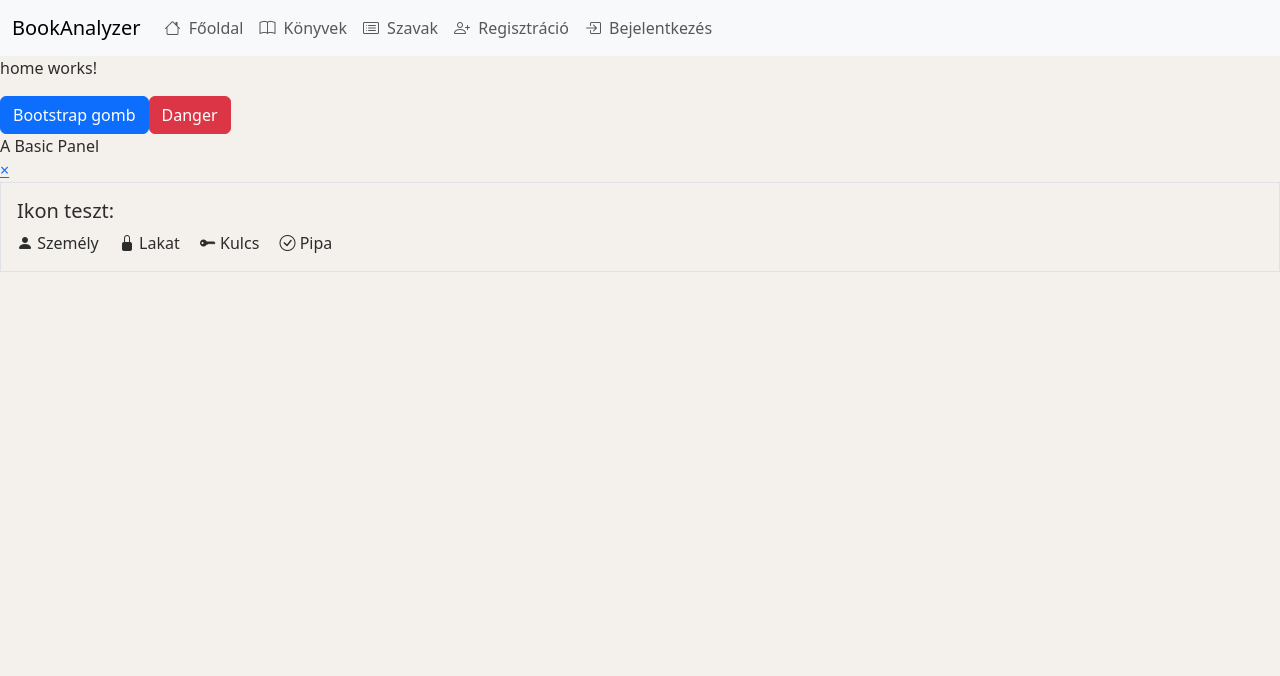
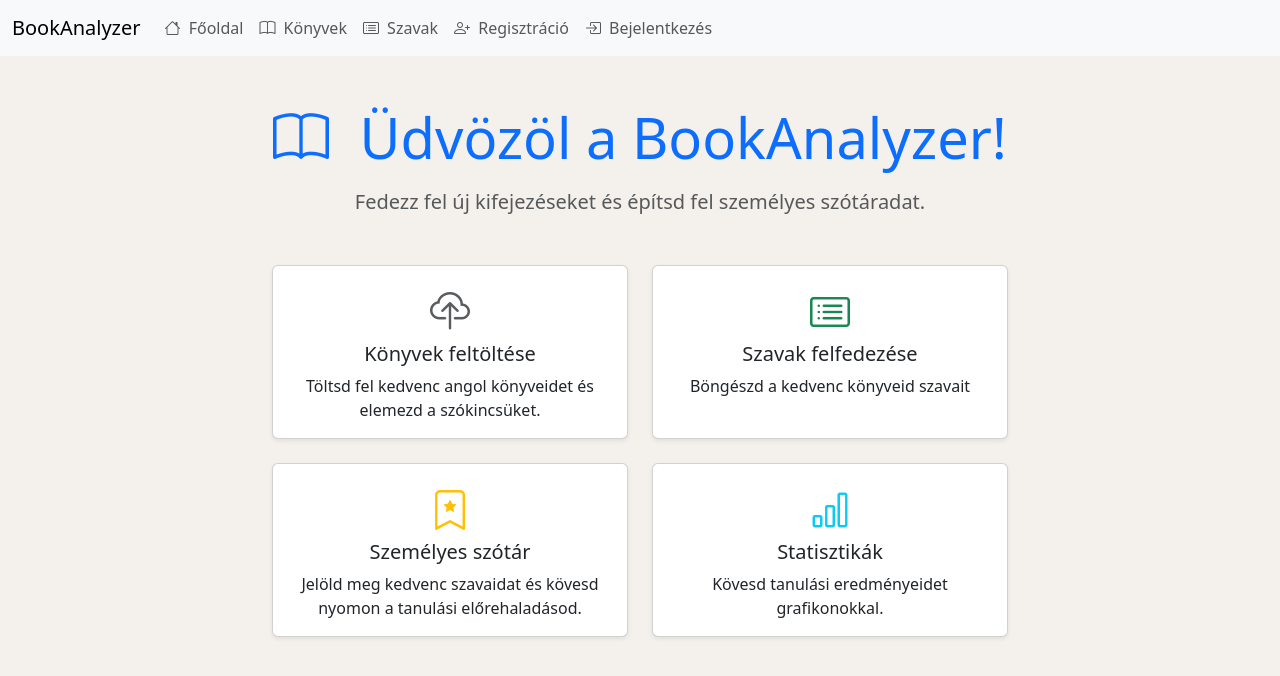
Before and after one commit to krisz1321/CVG38I-ERDEI-BookAnalysis, an Angular app in the folder FRONTEND/BookAnalyzerFrontend/: page / in a window 1280 px wide. Shown: the top 676 px of the page. Built offline with nearby package versions, Linux system fonts and the light colour scheme.

Commit message:
Designed homepage

```diff
--- a/FRONTEND/BookAnalyzerFrontend/src/app/add-book/add-book.component.html
+++ b/FRONTEND/BookAnalyzerFrontend/src/app/add-book/add-book.component.html
@@ -1,4 +1,3 @@
-<p>add-book works!</p>
 <app-navigation></app-navigation>
 
 <div class="container mt-4">
--- a/FRONTEND/BookAnalyzerFrontend/src/app/home/home.component.html
+++ b/FRONTEND/BookAnalyzerFrontend/src/app/home/home.component.html
@@ -1,18 +1,67 @@
 <app-navigation></app-navigation>
-<p>home works!</p>
-<button class="btn btn-primary">Bootstrap gomb</button>
-<button type="button" class="btn btn-danger">Danger</button>
 
-<div class="panel panel-default">
-  <div class="panel-body">A Basic Panel</div>
+<div class="container mt-5">
+  <div class="row justify-content-center">
+    <div class="col-lg-8">
+      <div class="text-center mb-5">
+        <h1 class="display-4 text-primary mb-3">
+          <i class="bi bi-book me-3"></i>
+          Üdvözöl a BookAnalyzer!
+        </h1>
+        <p class="lead text-muted">
+           {{ currentMessage }}
+        </p>
+      </div>
+
+      <!-- Funkciók -->
+      <div class="row g-4">
+        <div class="col-md-6">
+          <div class="card h-100 shadow-sm">
+            <div class="card-body text-center">
+              <i class="bi bi-cloud-upload fs-1 text-muted mb-3"></i>
+              <h5 class="card-title">Könyvek feltöltése</h5>
+              <p class="card-text">
+                Töltsd fel kedvenc angol könyveidet és elemezd a szókincsüket.
+              </p>
+            </div>
+          </div>
+        </div>
+
+        <div class="col-md-6">
+          <div class="card h-100 shadow-sm">
+            <div class="card-body text-center">
+              <i class="bi bi-card-list fs-1 text-success mb-3"></i>
+              <h5 class="card-title">Szavak felfedezése</h5>
+              <p class="card-text">Böngészd a kedvenc könyveid szavait</p>
+            </div>
+          </div>
+        </div>
+
+        <div class="col-md-6">
+          <div class="card h-100 shadow-sm">
+            <div class="card-body text-center">
+              <i class="bi bi-bookmark-star fs-1 text-warning mb-3"></i>
+              <h5 class="card-title">Személyes szótár</h5>
+              <p class="card-text">
+                Jelöld meg kedvenc szavaidat és kövesd nyomon a tanulási
+                előrehaladásod.
+              </p>
+            </div>
+          </div>
+        </div>
+
+        <div class="col-md-6">
+          <div class="card h-100 shadow-sm">
+            <div class="card-body text-center">
+              <i class="bi bi-bar-chart fs-1 text-info"></i>
+              <h5 class="card-title">Statisztikák</h5>
+              <p class="card-text">
+                Kövesd tanulási eredményeidet grafikonokkal.
+              </p>
+            </div>
+          </div>
+        </div>
+      </div>
+    </div>
+  </div>
 </div>
-<a href="#" class="close" data-dismiss="alert" aria-label="close">&times;</a>
-
-<!-- ikonok -->
-<div class="p-3 mb-3 border">
-  <h5>Ikon teszt:</h5>
-  <i class="bi bi-person-fill"></i> Személy
-  <i class="bi bi-lock-fill ms-3"></i> Lakat
-  <i class="bi bi-key-fill ms-3"></i> Kulcs
-  <i class="bi bi-check-circle ms-3"></i> Pipa
-</div>
--- a/FRONTEND/BookAnalyzerFrontend/src/app/home/home.component.ts
+++ b/FRONTEND/BookAnalyzerFrontend/src/app/home/home.component.ts
@@ -1,11 +1,35 @@
-import { Component } from '@angular/core';
+import { Component, OnInit } from '@angular/core';
+import { CommonModule } from '@angular/common';
+import { RouterModule } from '@angular/router';
 import { NavigationComponent } from '../navigation/navigation.component';
-import { Router } from '@angular/router';
 
 @Component({
   selector: 'app-home',
-  imports: [NavigationComponent],
+  standalone: true,
+  imports: [CommonModule, RouterModule, NavigationComponent],
   templateUrl: './home.component.html',
-  styleUrl: './home.component.scss',
+  styleUrls: ['./home.component.scss']
 })
-export class HomeComponent {}
+export class HomeComponent implements OnInit {
+
+  welcomeMessages: string[] = [
+    'Fedezd fel az angol nyelvű könyvek világát és fejleszd tudásodat szótanulással.',
+    'Tanulj új szavakat kedvenc könyveid segítségével és bővítsd angol tudásodat.',
+    'Elemezd angol könyveid szókincsét és kövesd nyomon fejlődésedet.',
+    'Fedezz fel új kifejezéseket és építsd fel személyes szótáradat.',
+    'Változtasd a könyvolvasást interaktív nyelvtanulási élménnyé.',
+    'Tanuld az angol szavakat kontextusban, valódi könyvek segítségével.',
+    'Gyűjtsd össze és gyakorold a legfontosabb angol kifejezéseket.'
+  ];
+
+  currentMessage: string = '';
+
+  ngOnInit(): void {
+    this.getRandomMessage();
+  }
+
+  getRandomMessage(): void {
+    const randomIndex = Math.floor(Math.random() * this.welcomeMessages.length);
+    this.currentMessage = this.welcomeMessages[randomIndex];
+  }
+}
--- a/FRONTEND/BookAnalyzerFrontend/src/app/list-words/list-words.component.html
+++ b/FRONTEND/BookAnalyzerFrontend/src/app/list-words/list-words.component.html
@@ -1,14 +1,14 @@
 <app-navigation></app-navigation>
 
 <div class="container-fluid py-4">
-  <!-- Fejléc -->
+
   <div class="row mb-4">
     <div class="col-12">
       <h1 class="h3 text-muted fw-light">{{ massage }}</h1>
     </div>
   </div>
 
-  <!-- Vezérlő kártya -->
+
   <div class="card shadow-sm border mb-4">
     <div class="card-body p-4">
       <div class="row align-items-end">
@@ -63,7 +63,7 @@
 
   <!-- Tartalom -->
   <div *ngIf="selectedBookId && currentPhrases.phrases.length > 0">
-    <!-- Szavak táblázat -->
+    <!-- táblázat -->
     <div class="card shadow-sm border mb-4">
       <div class="table-responsive">
         <table class="table table-hover mb-0">
```
Also changed, not shown: 1 other file (tests, documents, lock files or other folders).
